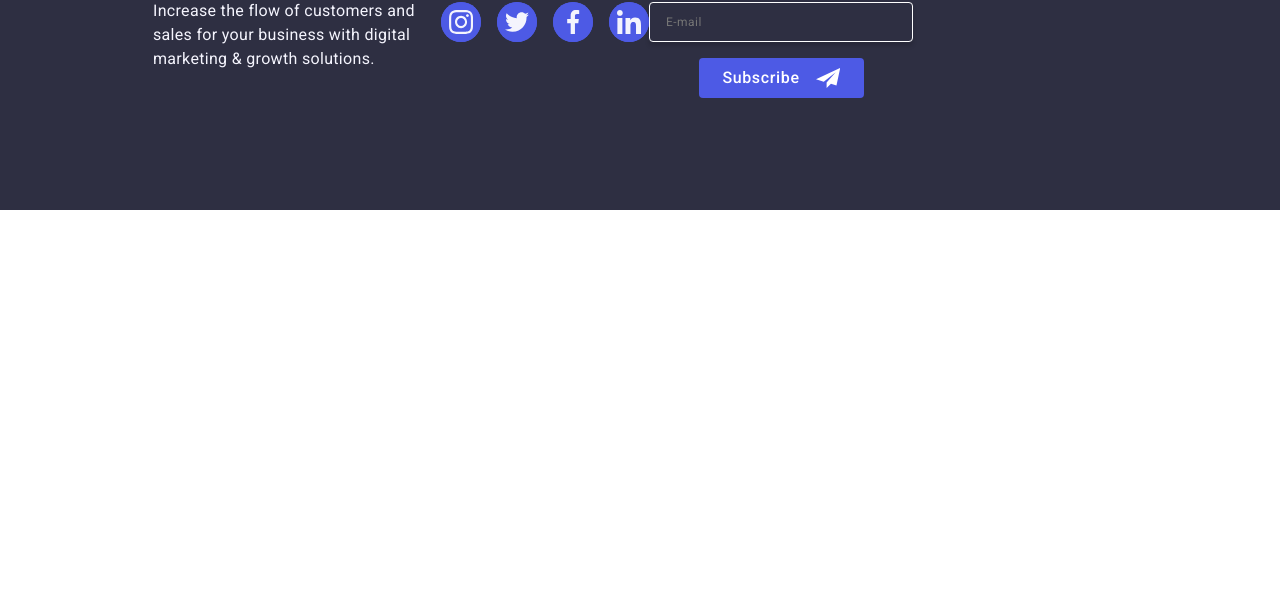
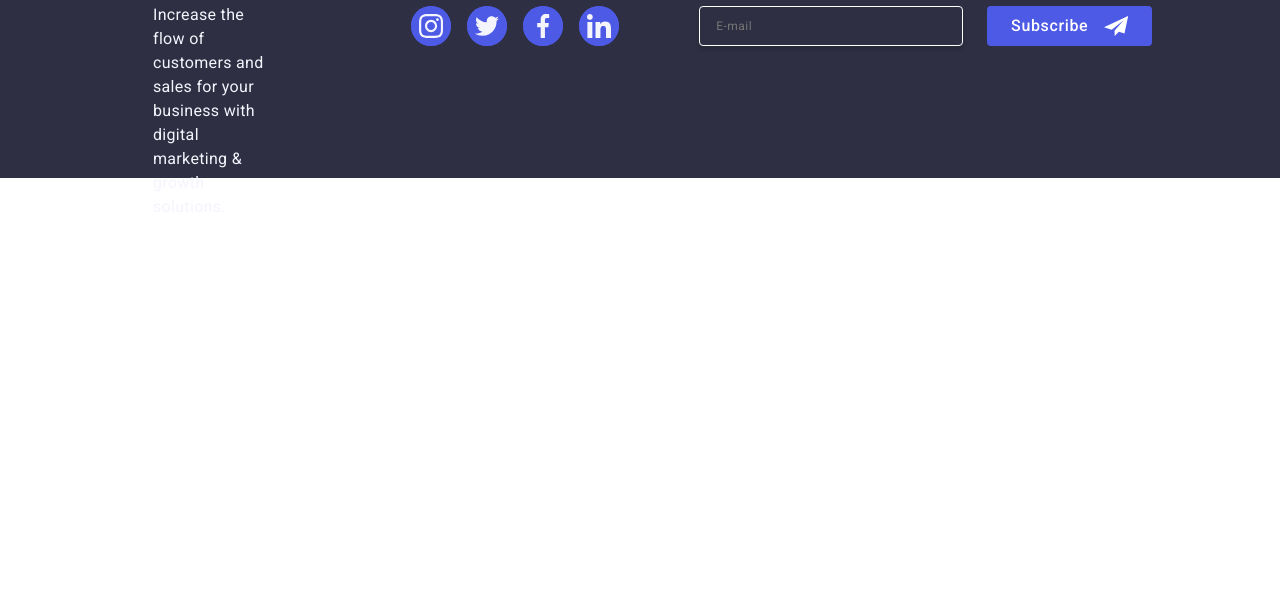
Before and after one commit to Sergi0101/goit-markup-hw-06, a plain HTML site: page index.html in a window 1280 px wide. Shown: the part 207-800 px from the top of the page. Drawn offline with nearby package versions, Linux system fonts and the light colour scheme.

Commit message:
footer didnt finish

```diff
--- a/css/styles copy.css
+++ b/css/styles copy.css
@@ -546,7 +546,6 @@ h3 {
   fill: #f4f4fd;
 }
 
-
 .subscribe {
   width: 453px;
   max-height: 80px;
@@ -604,7 +603,6 @@ h3 {
   font-weight: 500;
   line-height: 1.5;
   letter-spacing: 0.04em;
-  cursor: pointer;
 }
 .subscribe-icon {
   fill: #ffffff;
--- a/css/styles.css
+++ b/css/styles.css
@@ -804,9 +804,6 @@ h3 {
 .coneiner-logo-text {
   padding-bottom: 72px;
 }
-.icons-container-ftr{
-  padding-bottom: 72px;
-}
 .logo-light {
   color: #4d5ae5;
   font-family: "Raleway", sans-serif;
@@ -830,7 +827,6 @@ h3 {
   letter-spacing: 0.02em;
 }
 
-
 .social-media {
   font-weight: 500;
   font-size: 16px;
@@ -845,14 +841,12 @@ h3 {
   justify-content: center;
   padding: 0 40px;
   gap: 16px;
-
 }
 .foter-item-icon {
   width: 40px;
   height: 40px;
   border-radius: 50%;
   background-color: #4d5ae5;
-
 }
 
 .icon-footer {
@@ -882,6 +876,7 @@ h3 {
   gap: 16px;
   text-align: center;
   width: 100%;
+  padding-top: 72px;
 }
 .subscribe-txt {
   font-size: 16px;
@@ -893,7 +888,6 @@ h3 {
 .subscribe-form {
   display: flex;
   flex-direction: column;
-
 }
 
 .footer-email {
@@ -914,8 +908,8 @@ h3 {
   height: 40px;
   display: flex;
   align-items: center;
+  justify-content: center;
   border-radius: 4px;
-  justify-content: center;
   background-color: #4d5ae5;
   color: #ffffff;
   border: none;
@@ -923,9 +917,9 @@ h3 {
   font-weight: 500;
   line-height: 1.5;
   letter-spacing: 0.04em;
-  cursor: pointer;
   margin: 0 auto;
   margin-top: 16px;
+
   transition-property: background-color;
   transition-duration: 250ms;
   transition-timing-function: cubic-bezier(0.4, 0, 0.2, 1);
@@ -949,15 +943,10 @@ h3 {
     padding: 0;
     width: 264px;
     height: 112px;
-padding-bottom: 72px;
     margin-right: 24px;
-
   }
   .logo-light {
     display: block;
-  }
-  .icons-container-ft {
-
   }
 
   .social-media {
@@ -967,16 +956,45 @@ margin-right: 24px;
     padding: 0;
   }
   .subscribe {
-
+    text-align: start;
+    padding-top: 72px;
+  }
+  .subscribe-form {
+    display: flex;
+    flex-direction: row;
+    justify-content: start;
+  }
+  .subscribe-lbl {
+    padding-right: 24px;
+  }
+  .footer-email {
     width: 264px;
+    height: 40px;
+  }
+  .ftr-button {
+    margin: 0;
   }
 }
 
-
 @media screen and (min-width: 1158px) {
-
+  .footer {
+    padding: 100px 0;
   }
-
+  .coneiner-logo {
+    display: flex;
+    flex-wrap: nowrap;
+    align-items: baseline;
+  }
+  .coneiner-logo-text {
+  }
+  .icons-container-ftr {
+    padding-left: 120px;
+  }
+  .subscribe {
+    padding-top: 0;
+    padding-left: 80px;
+  }
+}
 
 /*#endregion footer */
 
```
Lines whose indentation alone changed are shown as unchanged.
